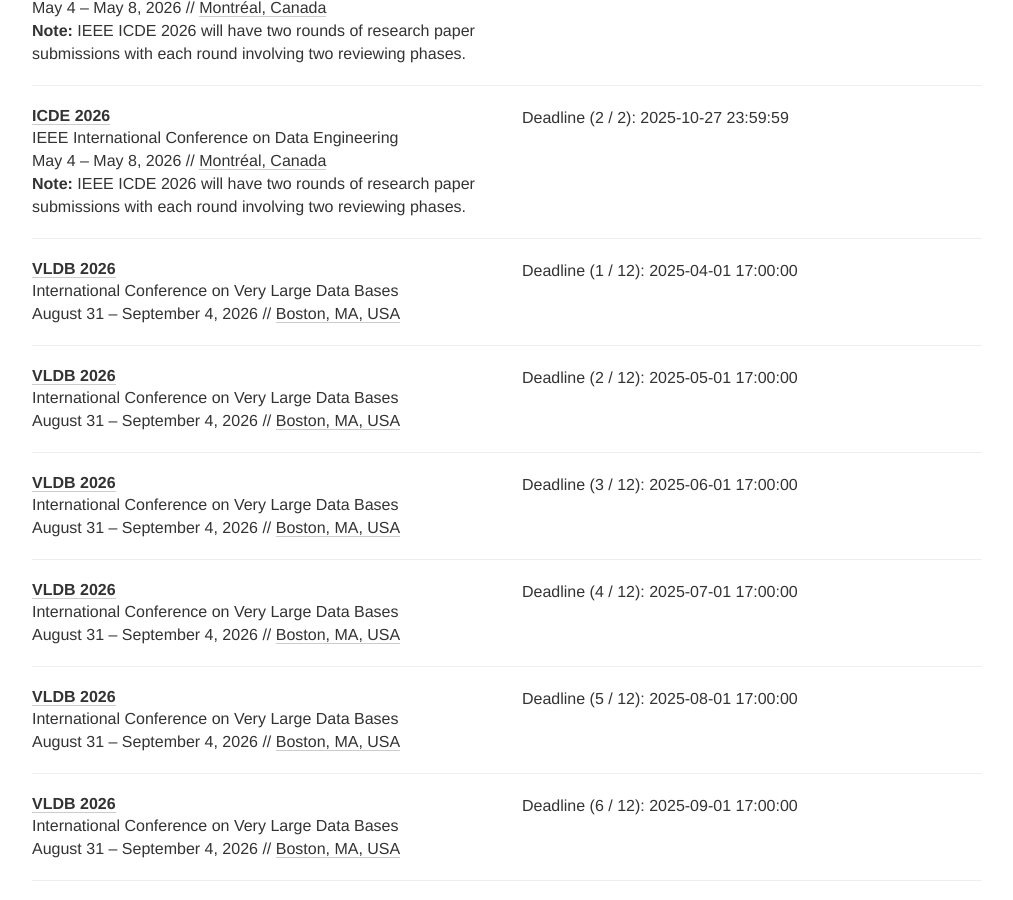
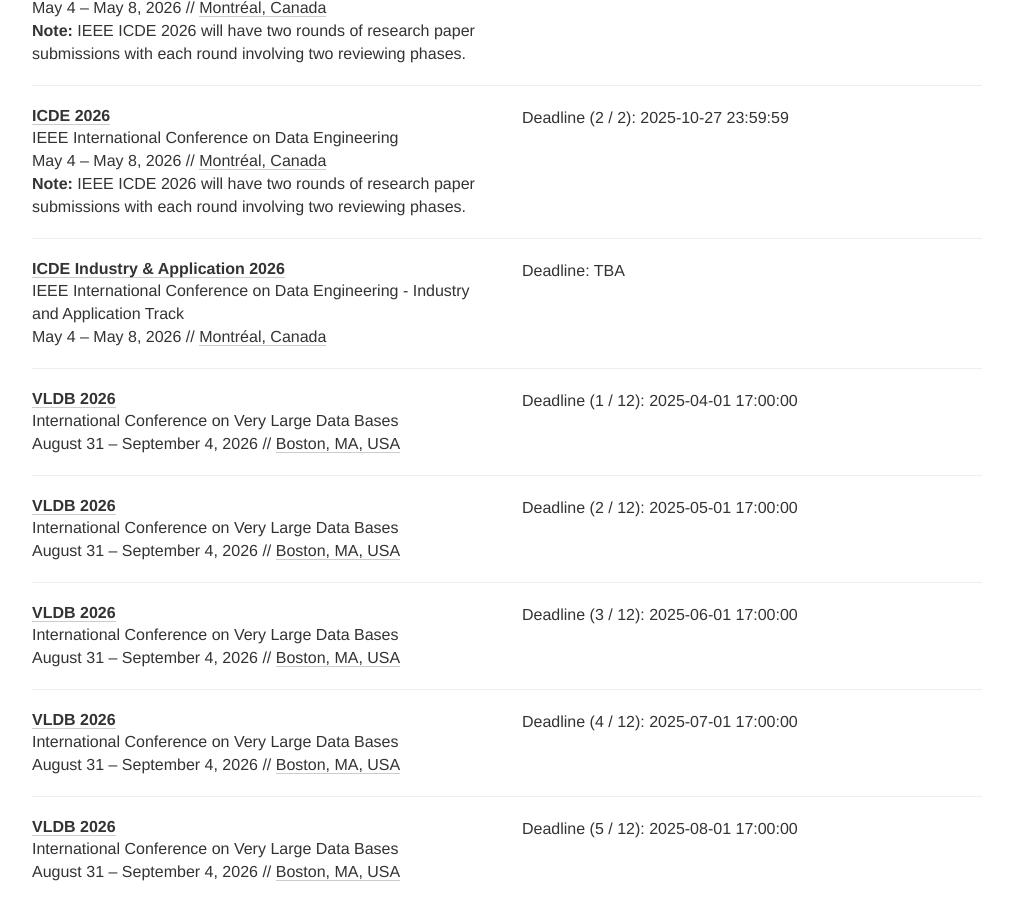
Before and after one commit to dm-deadlines/dm-deadlines.github.io, a Jekyll site: the page built from index.html, in a window 1280 px wide and 900 px high, scrolled down 1801 px. Shown: the whole window, without its empty margins (133-1146 px from the left). Built offline with Jekyll 4.4.1, drawn with Linux system fonts in a browser that asks for light colours; nearby versions of some CDN libraries.

Commit message:
Add ICDE Industry track

```diff
--- a/_data/conferences.yml
+++ b/_data/conferences.yml
@@ -114,6 +114,17 @@
   note: IEEE ICDE 2026 will have two rounds of research paper submissions with each round involving two reviewing phases.
   tags: [CO, FPT]
 
+- name: ICDE Industry & Application
+  description: IEEE International Conference on Data Engineering - Industry and Application Track
+  year: 2026
+  link: https://icde2026.github.io/cf-industry-track.html
+  deadline:
+  - "TBA"
+  date: May 4 - May 8, 2026
+  place: Montréal, Canada
+  note:
+  tags: [CO, APT]
+
 
 # VLDB
 - name: VLDB
```
